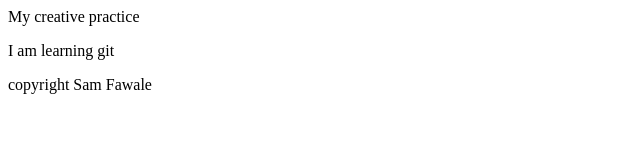
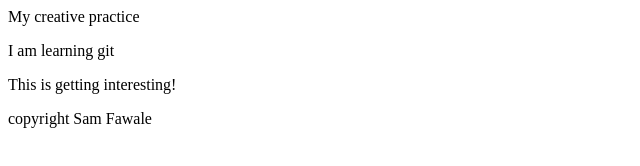
Before and after one commit to samheritage/git-practice, a plain HTML site: page index.html in a window 1280 px wide. Shown: the whole page, without its empty margins (0-640 px from the left). Drawn offline with Linux system fonts and the light colour scheme.

Commit message:
Update index.html

```diff
--- a/index.html
+++ b/index.html
@@ -8,6 +8,7 @@
     <body>
         <header>My creative practice</header>
         <p>I am learning git</p>
+        <p>This is getting interesting!</p>
         <footer>copyright Sam Fawale</footer>
     </body>
 </html>
```
